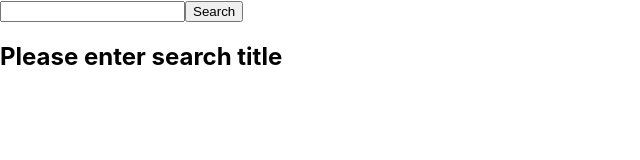
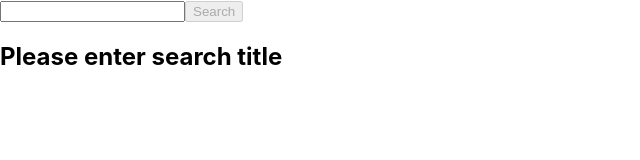
Before and after one commit to idankuch/OMDB-API, a React (Create React App) app: page / in a window 1280 px wide. Shown: the top 160 px of the page, without its empty margins (0-640 px from the left). Built offline with nearby package versions, Linux system fonts and the light colour scheme.

Commit message:
disable search button

```diff
--- a/src/App.js
+++ b/src/App.js
@@ -8,7 +8,6 @@ import "./App.css";
 function App() {
   const [movieTitle, setMovieTitle] = useState("");
   const [url, setUrl] = useState("");
-
   const onSearch = (url) => {
     setUrl(url);
   };
@@ -16,7 +15,11 @@ function App() {
   return (
     <div className=''>
       <SearchBar value={movieTitle} setValue={setMovieTitle} />
-      <Button searchTitle={movieTitle} setSearchTitle={onSearch}>
+      <Button
+        searchTitle={movieTitle}
+        setSearchTitle={onSearch}
+        disabled={movieTitle == ""}
+      >
         Search
       </Button>
       <DetailsContainer url={url} />
--- a/src/components/UI/SearchButton/SearchButton.js
+++ b/src/components/UI/SearchButton/SearchButton.js
@@ -12,7 +12,7 @@ function Button(props) {
     <button
       className={props.className}
       type={props.type || "button"}
-      disabled={props.isDisabled}
+      disabled={props.disabled}
       onClick={onSearchMovie}
     >
       {props.children}
```
